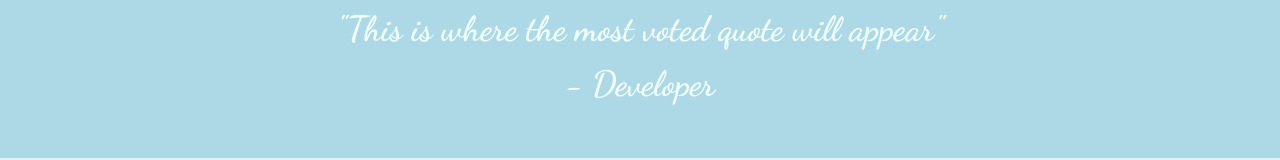
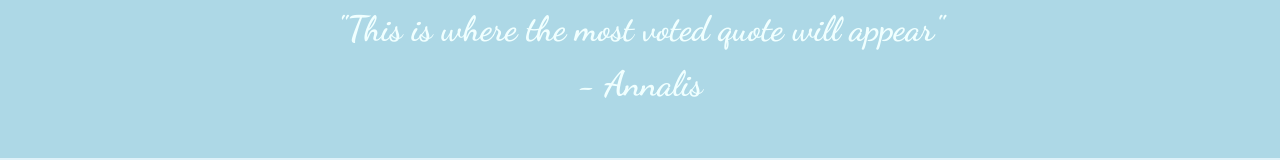
Before and after one commit to Annaliskirwa/_Angular_WeekOne_IP, an Angular app: page / in a window 1280 px wide. Shown: the part 1350-1510 px from the top of the page. Built offline with nearby package versions, Linux system fonts and the light colour scheme; a web font is replaced by a local one.

Commit message:
It will update some files

```diff
--- a/src/app/quote/quote.component.ts
+++ b/src/app/quote/quote.component.ts
@@ -24,7 +24,7 @@ export class QuoteComponent implements OnInit {
     voteCount: 0,
     qID: 0,
     quote: "This is where the most voted quote will appear",
-    author: "Developer"
+    author: "Annalis"
   }
 
   //Button Click Functions
```
Also changed, not shown: package.json (+1 -49 lines), tsconfig.app.json (+0 -11 lines), .browserslistrc (deleted), 17 other files (tests, documents, lock files or other folders).
